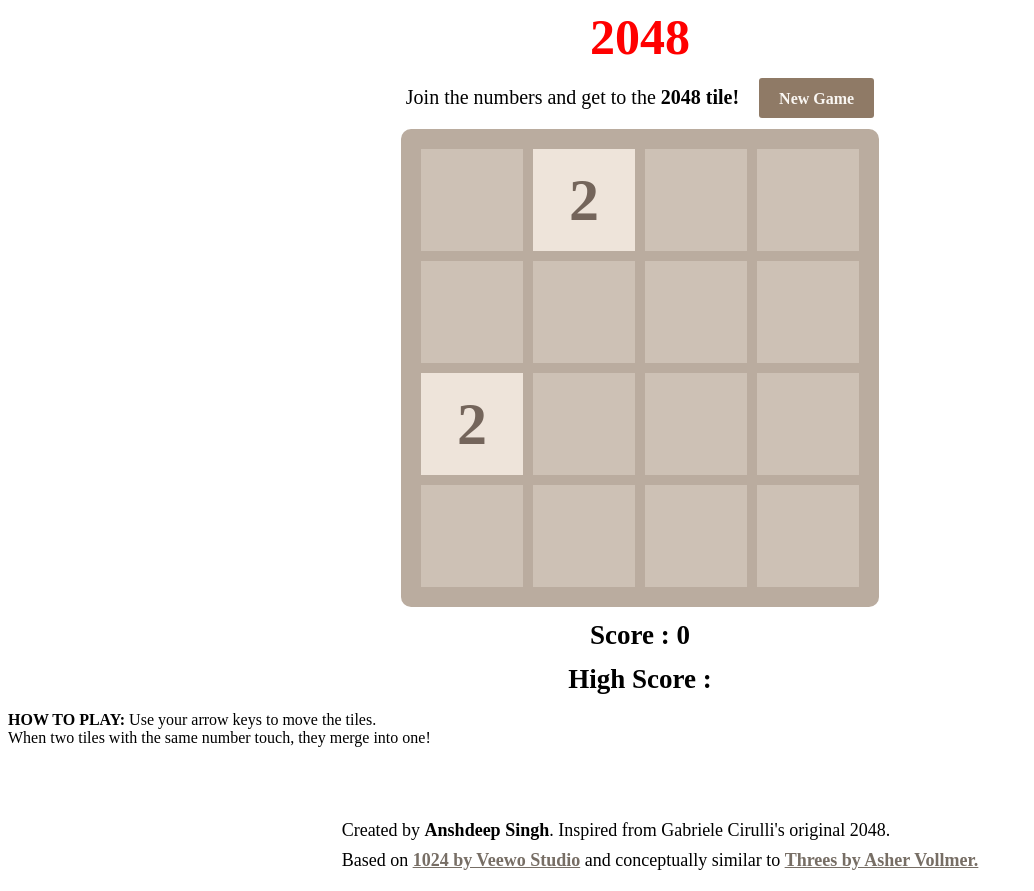
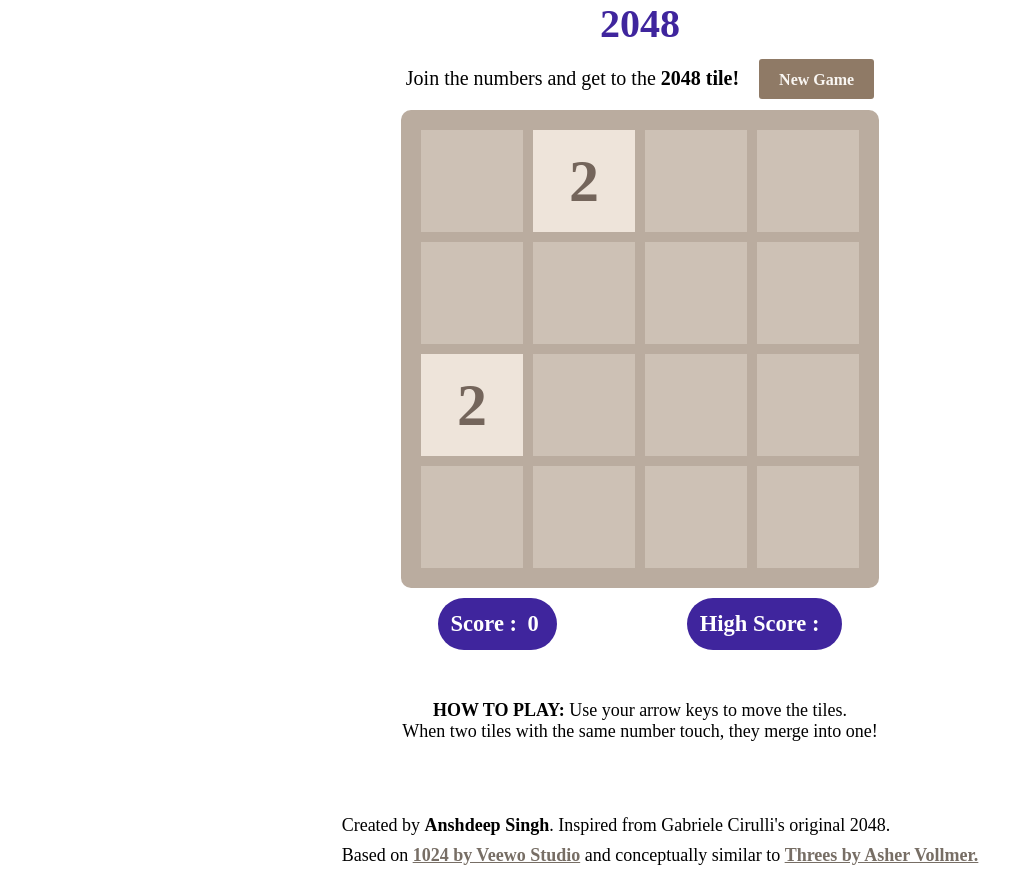
Before and after one commit to ansh94/my2048, a plain HTML site: page index.html in a window 1280 px wide. Shown: the whole page, without its empty margins (0-1034 px from the left). Drawn offline with Linux system fonts and the light colour scheme.

Commit message:
Updated high score styles

```diff
--- a/2048.css
+++ b/2048.css
@@ -1,16 +1,16 @@
-.heading:after {
-  content: "";
-  display: block;
-  clear: both; }
+body{
+  margin-top: 0;
+}
+
 .heading{
    display: flex;
    justify-content: center;
    align-items: center;
 }
 h1.title {
-  font-size: 50px;
+  font-size: 40px;
   font-weight: bold;
-  color: red;
+  color: rgb(63,37,157);
   margin: 0;
   display: block;
   float: left;
@@ -47,12 +47,35 @@ h2{
 }
 #score{
 
-   margin: 0;
+  margin: 5px;
   display: inline;
 }
+#highscore{
+  margin: 5px;
+  display: inline;
+}
+.fscores{
+  margin-top: 10px;
+  background-color: rgb(63, 37, 157);
+  border-radius:40px ;
+}
+.hscores{
+  margin-top: 10px;
+  margin-left: 130px;
+  background-color: rgb(63, 37, 157);
+  border-radius: 40px;
+}
 .scores{
-	text-align: center;
-	font-size: 18px;
+	display: flex;
+  justify-content:center;
+  align-items:center;
+	font-size: 15px;
+  color: white;
+}
+.instructions{
+  margin-top: 50px;
+  text-align: center;
+  font-size: 18px;
 }
 
 .finaldiv {
```
